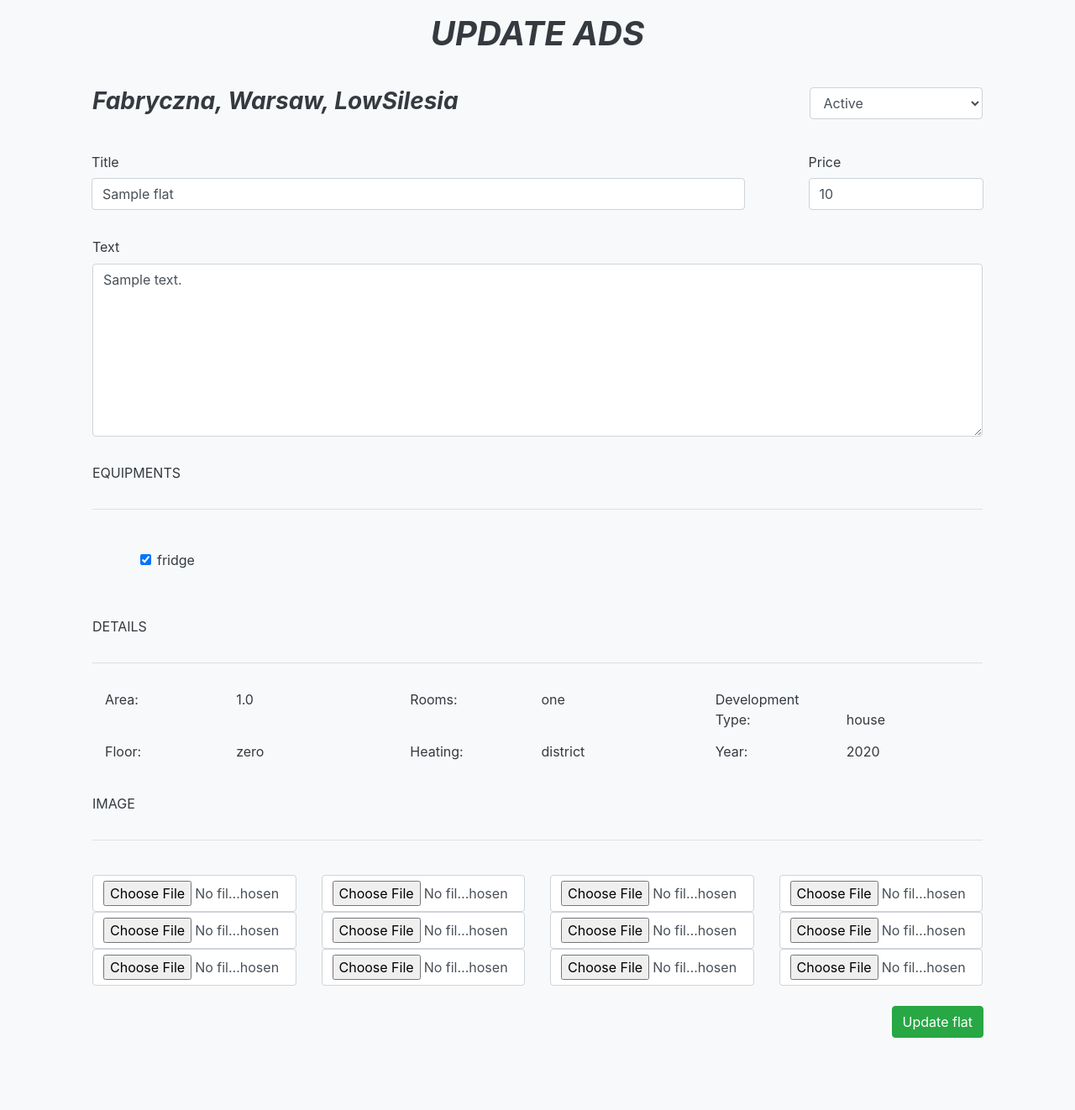
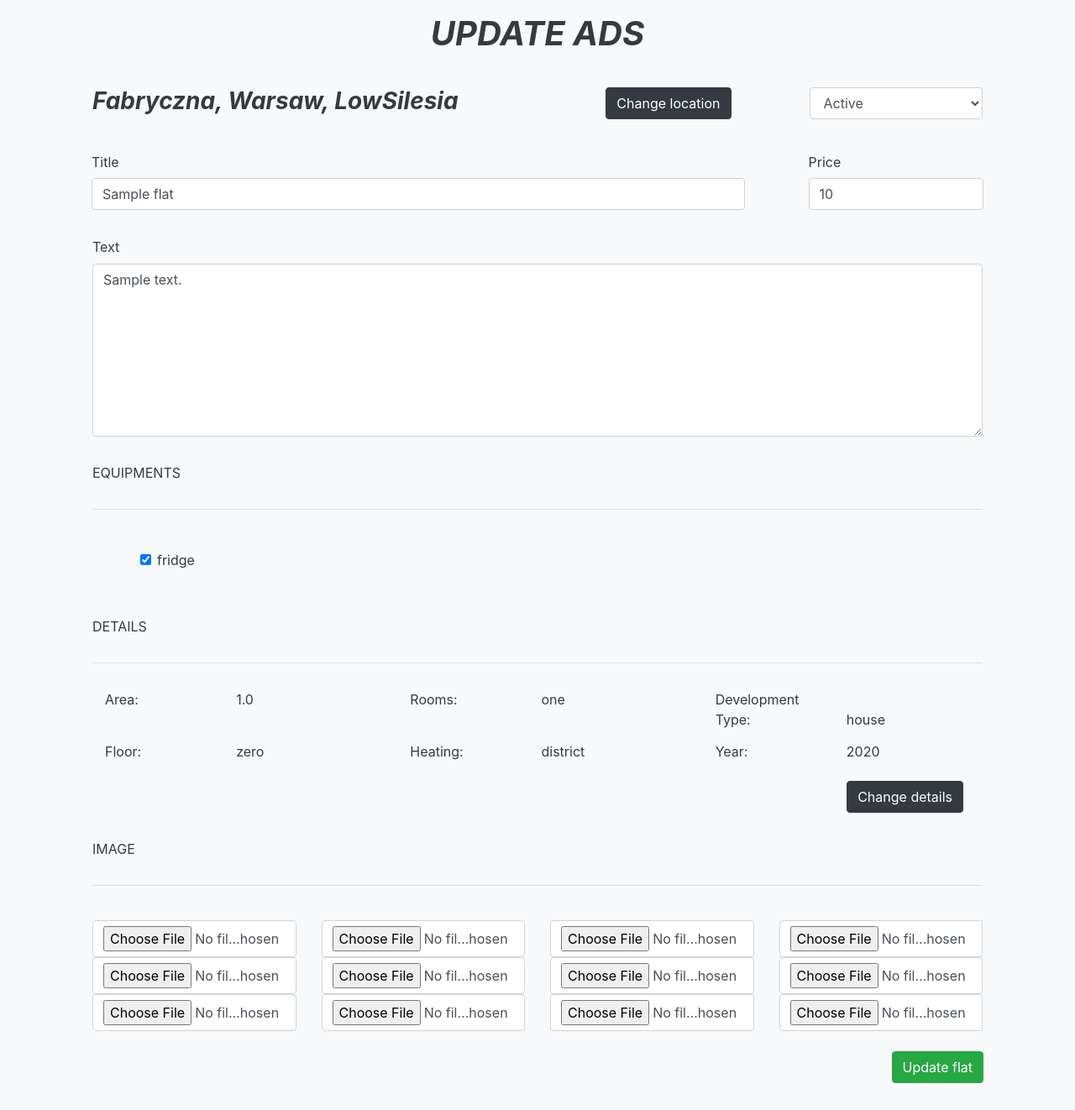
Before and after one commit to Spikey21/Flat-Rental, a Django app: page /update-flat/1/ in a window 1280 px wide. Shown: the part 56-1378 px from the top of the page at 84% size. Before the commit the page ends 1292 px from the top, so only its background shows below. Run offline with Django 4.2, Linux system fonts and the light colour scheme; a user stored in the database is signed in; tables that the repository leaves empty hold one stand-in row (values such as "Sample post"); parts of the project's set-up code (start-up, migrations or seed data) failed here and were passed over; some libraries are stand-ins or nearby versions.

Commit message:
add update location and detail urls

```diff
--- a/rent_flat/flat/templates/update.html
+++ b/rent_flat/flat/templates/update.html
@@ -12,10 +12,17 @@
         </h1>
         <form method="post">
             <div class="row">
-                <div class="col-sm-9">
+                <div class="col-sm-6">
                     <h3 class="text-start m-4">
                         <p class="font-weight-bold font-italic">{{flat.location.district}},  {{flat.location}}</p>
                     </h3>
+                </div>
+                <div class="col-sm-3">
+                    <div class="form-group row m-4">
+                        <div class="col-sm-12 text-right">
+                            <a href="{% url 'update_location' flat.id %}" class="btn btn-dark">Change location</a>
+                        </div>
+                    </div>
                 </div>
                 <div class="col-sm-3">
                         <div class="form-row m-4">
@@ -102,6 +109,11 @@
                         <a class="text-center" id="Year">{{flat.detail.year}}</a>
                     </div>
                 </div>
+                <div class="form-group row m-2">
+                    <div class="col-sm-12 text-right">
+                        <a href="{% url 'update_detail' flat.id %}" class="btn btn-dark">Change details</a>
+                    </div>
+                </div>
             </div>
             {% csrf_token %}
             <div class="form-group m-4">
--- a/rent_flat/flat/urls.py
+++ b/rent_flat/flat/urls.py
@@ -8,5 +8,7 @@ urlpatterns = [
     path('my-ads/', views.MyFlatListView.as_view(), name='my_ads'),
     path('flat/<int:pk>/', views.FlatDetailView.as_view(), name='detail'),
     path('update-flat/<int:pk>/', views.FlatUpdateView.as_view(), name='update'),
+    path('update-flat/<int:pk>/detail', views.FlatDetailUpdateView.as_view(), name='update_detail'),
+    path('update-flat/<int:pk>/location', views.FlatLocationUpdateView.as_view(), name='update_location'),
     path('chaining/', include('smart_selects.urls')),
 ]
--- a/rent_flat/flat/views.py
+++ b/rent_flat/flat/views.py
@@ -10,7 +10,7 @@ from django_filters.views import FilterView
 from .filter import FlatFilter
 from .forms import FlatForm, ImageInlineFormSet, LocationInlineFormSet, UpdateFlatForm, DetailInlineFormSet, \
     ImageUpdateForm, DetailUpdateForm, UpdateLocationForm
-from .models import Flat, Equip
+from .models import Flat, Equip, FlatDetail, FlatLocation
 
 User = get_user_model()
 
@@ -98,7 +98,6 @@ class FlatUpdateView(LoginRequiredMixin, UpdateView):
     def form_valid(self, form):
         context = self.get_context_data()
         formset_image = context['image_items']
-        form.instance.user = self.request.user
         self.object = form.save()
         if self.object.id != None:
             if form.is_valid() and formset_image.is_valid():
@@ -108,14 +107,14 @@ class FlatUpdateView(LoginRequiredMixin, UpdateView):
 
 
 class FlatDetailUpdateView(LoginRequiredMixin, UpdateView):
-    model = Flat
+    model = FlatDetail
     template_name = 'update_detail.html'
     form_class = DetailUpdateForm
     success_url = reverse_lazy("home")
 
 
 class FlatLocationUpdateView(LoginRequiredMixin, UpdateView):
-    model = Flat
+    model = FlatLocation
     template_name = 'update_location.html'
     form_class = UpdateLocationForm
     success_url = reverse_lazy("home")
```
